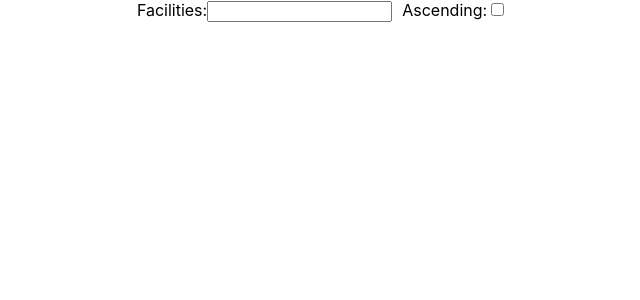
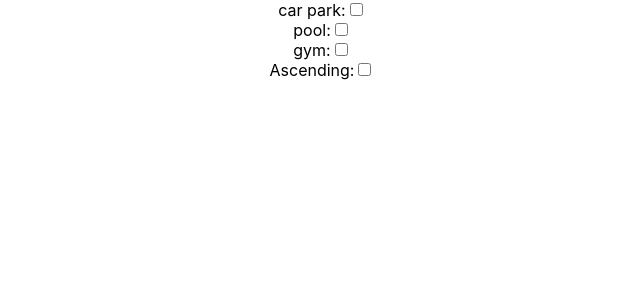
Before and after one commit to silkyfray/hotel-ratings, a React (Create React App) app: page / in a window 1280 px wide. Shown: the top 300 px of the page, without its empty margins (318-958 px from the left). Built offline with nearby package versions, Linux system fonts and the light colour scheme.

Commit message:
Added filter container logic

```diff
--- a/src/App.js
+++ b/src/App.js
@@ -8,7 +8,7 @@ import './App.scss';
 import FiltersContainer from './components/Filters/FiltersContainer';
 import ResultsContainer from './components/Results/ResultsContainer';
 
-const store = createStore(hotelReducer, {});
+const store = createStore(hotelReducer);
 
 class App extends Component {
 	render() {
--- a/src/components/Filters/FiltersContainer.js
+++ b/src/components/Filters/FiltersContainer.js
@@ -1,19 +1,50 @@
 import React from 'react';
-import { Dispatch } from 'redux';
 import { connect } from 'react-redux';
 import Form from 'react-bootstrap/Form';
+import {} from 'react-bootstrap/FormCheckInput';
 
 import './FiltersContainer.scss';
+import { ADD_FACILITY_FILTER, REMOVE_FACILITY_FILTER, SORT_ASC, SORT_DESC } from '../../constants/actionTypes';
+import { ASCDENDING } from '../../constants/sortTypes';
 
-const mapStateToProps = (state) => {};
-export default connect()(({}) => {
+const mapStateToProps = (state) => {
+	return { ...state };
+};
+
+const mapDispatchToProps = (dispatch) => {
+	return {
+		toggleFacility: (facility) => (e) => {
+			dispatch({ type: e.target.checked ? ADD_FACILITY_FILTER : REMOVE_FACILITY_FILTER, payload: facility });
+		},
+		toggleSort: (e) => {
+			dispatch({ type: e.target.checked ? SORT_ASC : SORT_DESC });
+		}
+	};
+};
+
+export default connect(
+	mapStateToProps,
+	mapDispatchToProps
+)(({ hotels, facilities, sort, toggleFacility, toggleSort }) => {
+	const gatherPossibleFacilities = (hotels) => {
+		return [ ...new Set(hotels.map((hotel) => hotel.facilities).flat()) ];
+	};
+
 	return (
 		<div>
 			<Form>
-				<Form.Label>Facilities:</Form.Label>
-				<Form.Control type="text" className="textInput" />
+				{gatherPossibleFacilities(hotels).map((facility, index) => (
+					<div key={index}>
+						<Form.Label>{facility}:</Form.Label>
+						<Form.Check.Input
+							type="checkbox"
+							isValid={facilities.includes(facility)}
+							onChange={toggleFacility(facility)}
+						/>
+					</div>
+				))}
 				<Form.Label>Ascending:</Form.Label>
-				<Form.Check.Input type="checkbox" isValid />
+				<Form.Check.Input type="checkbox" isValid={sort === ASCDENDING} onChange={toggleSort} />
 			</Form>
 		</div>
 	);
```
